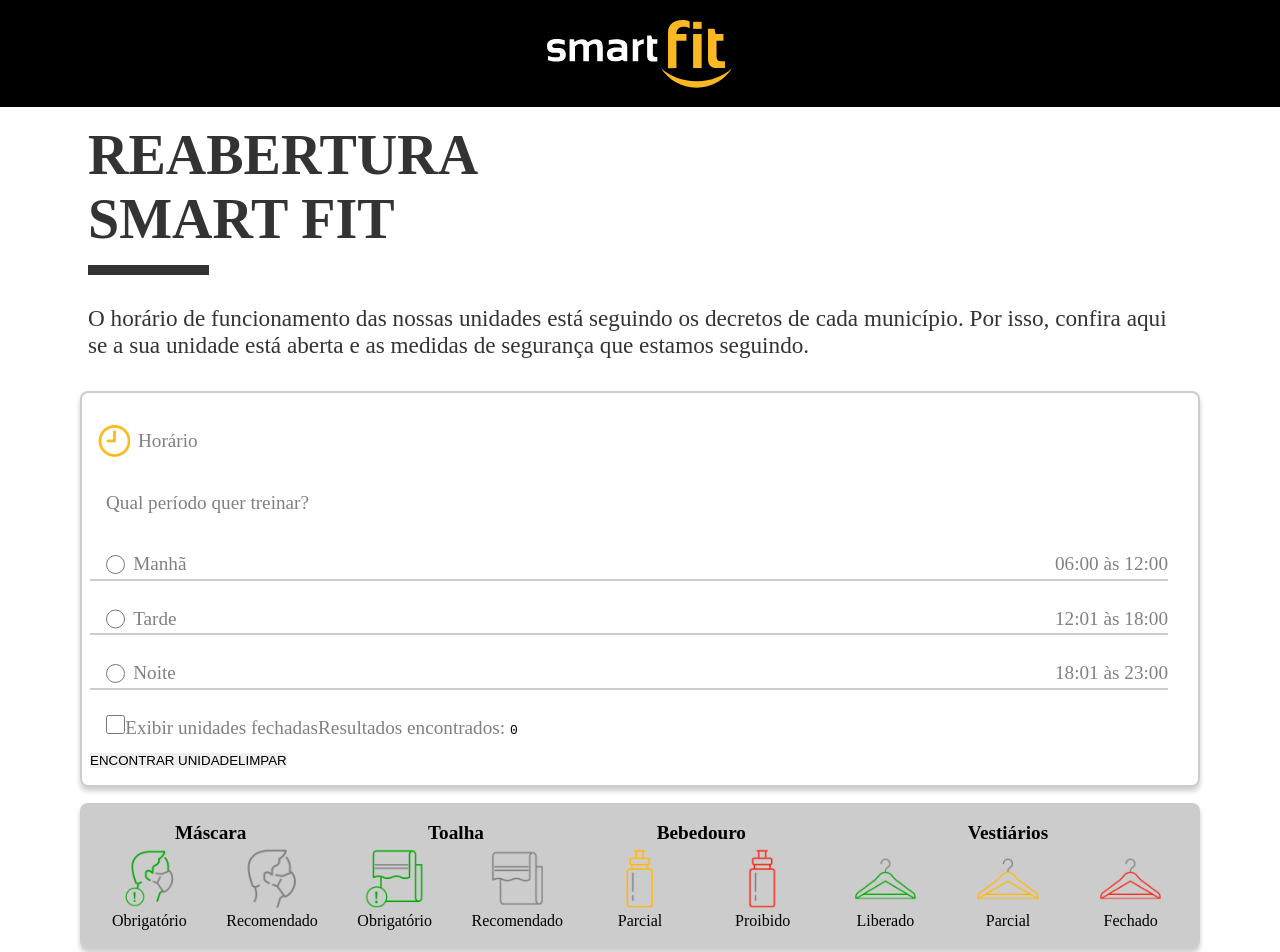
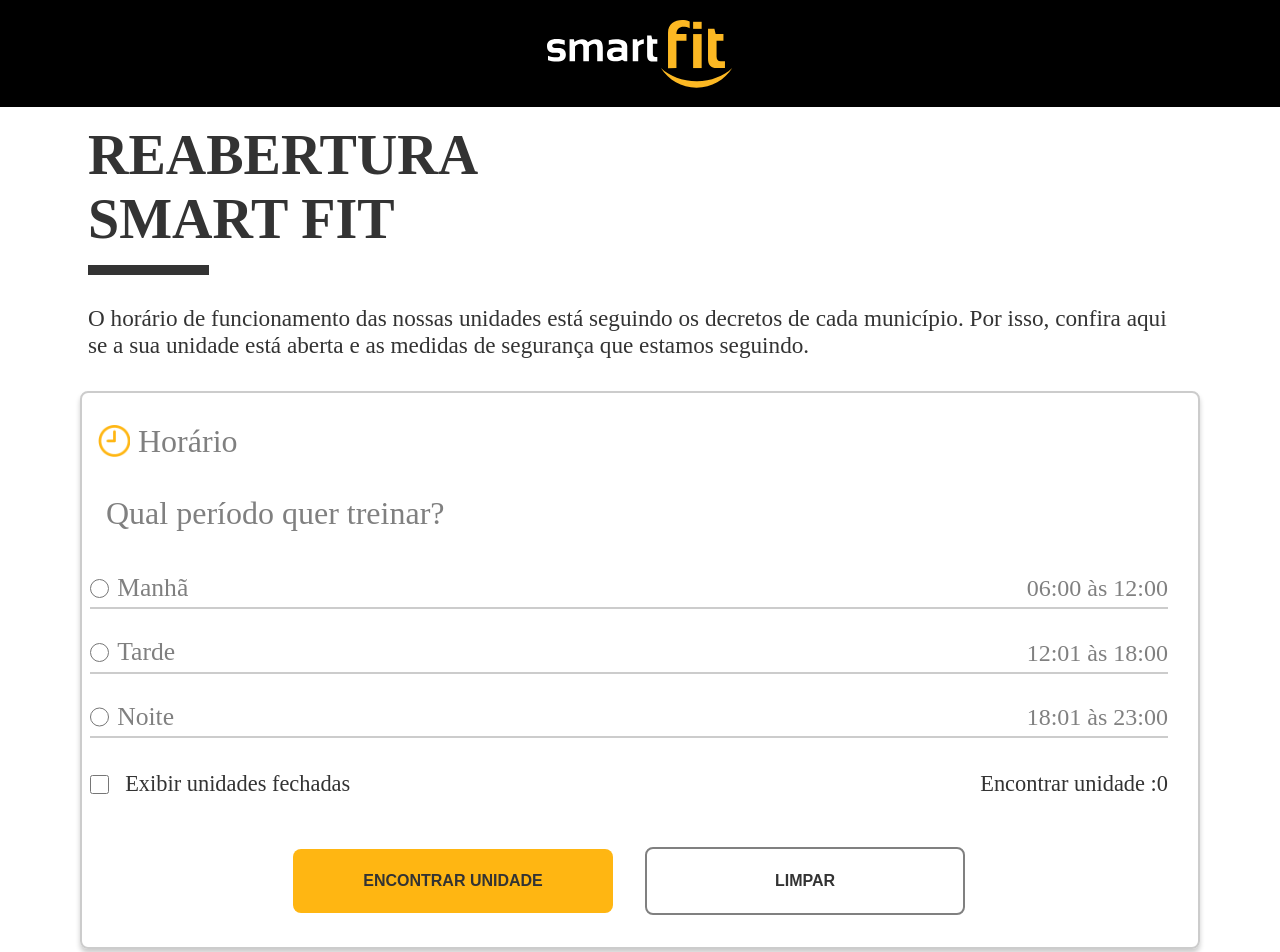
Before and after one commit to biellil/challenge-smartsite-front-end, a React (Vite) app: page / in a window 1280 px wide. Shown: the top 952 px of the page. Built offline with nearby package versions, Linux system fonts and the light colour scheme; a web font is replaced by a local one.

Commit message:
feat: :sparkles: Addition of the 'zod' and 'react-hook-form' libraries to perform input validation.

```diff
--- a/package.json
+++ b/package.json
@@ -12,14 +12,16 @@
   },
   "dependencies": {
     "@hookform/resolvers": "^3.3.4",
+    "axios": "^1.6.7",
     "json-server": "^1.0.0-alpha.22",
     "react": "^18.2.0",
     "react-dom": "^18.2.0",
-    "react-hook-form": "^7.49.3",
+    "react-hook-form": "^7.50.0",
     "react-router-dom": "^6.21.1",
     "styled-components": "^6.1.6",
     "turbo": "^1.11.2",
-    "zod": "^3.22.4"
+    "zod": "^3.22.4",
+    "zoid": "^9.0.86"
   },
   "devDependencies": {
     "@rocketseat/eslint-config": "^2.1.0",
--- a/src/pages/Horarios/index.tsx
+++ b/src/pages/Horarios/index.tsx
@@ -1,78 +1,109 @@
+import { zodResolver } from '@hookform/resolvers/zod'
+import { useForm } from 'react-hook-form'
+import { z } from 'zod'
 import iconTime from '../../assets/images/icon-hour.png'
-import InputComponent from './componests/input'
 import {
+  Button1,
+  Button2,
   FormContainer,
   Heroicon,
   LabelRadio,
   Labelcheckbox,
   SectionContainer,
+  SelectButton,
 } from './styles'
+
+const formSchema = z.object({
+  período: z.enum(['Manhã', 'Tarde', 'Noite']).optional().refine(Boolean, {
+    message: 'Selecione um período: manhã, tarde ou noite',
+  }),
+  unidades: z.boolean().optional(),
+})
+
+type FormData = z.infer<typeof formSchema>
+
 export function Horarios() {
+  const {
+    register,
+    handleSubmit,
+    reset,
+    formState: { errors },
+  } = useForm<FormData>({
+    resolver: zodResolver(formSchema),
+  })
+
+  function createHandleSubmit(data: FormData) {
+    console.log(data)
+  }
+
   return (
     <SectionContainer className="container">
       <Heroicon>
-        <img src={iconTime} />
+        <img src={iconTime} alt="Ícone de Horário" />
         <h2>Horário</h2>
       </Heroicon>
       <p>Qual período quer treinar?</p>
-      <FormContainer method="get">
-        <LabelRadio htmlFor="morning">
+      <FormContainer onSubmit={handleSubmit(createHandleSubmit)}>
+        <LabelRadio htmlFor="Manhã">
           <div>
-            <InputComponent
+            <input
               type="radio"
               id="Manhã"
-              name="schedule"
-              value="morning"
-              label="Manhã"
+              value="Manhã"
+              {...register('período')}
             />
             <span>Manhã</span>
           </div>
           <span>06:00 às 12:00</span>
         </LabelRadio>
-        <LabelRadio htmlFor="afternoon">
+
+        <LabelRadio htmlFor="Tarde">
           <div>
-            <InputComponent
+            <input
               type="radio"
-              id="afternoon"
-              name="schedule"
-              value="afternoon"
-              label="Tarde"
+              id="Tarde"
+              value="Tarde"
+              {...register('período')}
             />
             <span>Tarde</span>
           </div>
           <span>12:01 às 18:00</span>
         </LabelRadio>
-        <LabelRadio htmlFor="evening">
+
+        <LabelRadio htmlFor="Noite">
           <div>
-            <InputComponent
+            <input
               type="radio"
-              id="evening"
-              name="schedule"
-              value="evening"
-              label="Noite"
+              id="Noite"
+              value="Noite"
+              {...register('período')}
             />
             <span>Noite</span>
           </div>
           <span>18:01 às 23:00</span>
         </LabelRadio>
-        <Labelcheckbox htmlFor="closed-units">
+
+        <Labelcheckbox>
           <div>
-            <InputComponent
+            <input
               type="checkbox"
               id="closed-units"
-              label="Exibir unidades fechadas"
+              {...register('unidades')}
             />
             <span>Exibir unidades fechadas</span>
           </div>
+          <span>Encontrar unidade :0</span>
+        </Labelcheckbox>
+
+        <SelectButton>
+          {errors.período && <p>{errors.período.message}</p>}
           <div>
-            <span> Resultados encontrados: </span>
-            <samp>0</samp>
+            <Button1 type="submit">ENCONTRAR UNIDADE</Button1>
+            <Button2 type="reset" onClick={() => reset()}>
+              LIMPAR
+            </Button2>
           </div>
-        </Labelcheckbox>
-        <div>
-          <button type="submit">ENCONTRAR UNIDADE</button>
-          <button type="reset">LIMPAR</button>
-        </div>
+        </SelectButton>
       </FormContainer>
     </SectionContainer>
   )
--- a/src/pages/Horarios/styles.ts
+++ b/src/pages/Horarios/styles.ts
@@ -12,7 +12,7 @@
   gap: 1rem;
   p {
     color: var(--light-grey);
-    font-size: 1.2rem;
+    font-size: 2rem;
     font-weight: 300;
     line-height: 1.5;
     margin: 0rem 1rem;
@@ -36,7 +36,7 @@
   h2 {
     line-height: 1.5;
     font-weight: normal;
-    font-size: 1.2rem;
+    font-size: 2rem;
     color: var(--light-grey);
   }
 `
@@ -54,7 +54,7 @@
   span {
     line-height: 1.5;
     font-weight: normal;
-    font-size: 1.2rem;
+    font-size: 1.5rem;
     color: var(--light-grey);
   }
 `
@@ -68,6 +68,71 @@
     display: flex;
     align-items: center;
     gap: 0.5rem;
+
+    > span {
+      line-height: 1.5;
+      font-weight: normal;
+      font-size: 1.6rem;
+      color: var(--light-grey);
+    }
   }
 `
-export const Labelcheckbox = styled.label``
+export const Labelcheckbox = styled.label`
+  display: flex;
+  align-items: center;
+  justify-content: space-between;
+  > span {
+    line-height: 2;
+    font-weight: normal;
+    font-size: 1.4rem;
+    color: var(--dark-grey);
+  }
+  div {
+    display: flex;
+    align-items: center;
+    gap: 1rem;
+
+    > span {
+      line-height: 2;
+      font-weight: normal;
+      font-size: 1.4rem;
+      color: var(--dark-grey);
+    }
+  }
+`
+
+export const SelectButton = styled.div`
+  display: flex;
+  flex-direction: column;
+  padding: 1rem;
+
+  > div {
+    display: flex;
+    align-items: center;
+    justify-content: center;
+    gap: 2rem;
+
+    button {
+      margin-top: 1rem;
+      padding: 1rem 2.5rem;
+      width: 20rem;
+      border-radius: 8px;
+      line-height: 2;
+      font-weight: 900;
+      font-size: 1rem;
+      color: var(--dark-grey);
+      cursor: pointer;
+
+      &:hover {
+        box-shadow: 0 4px 5px 0 rgba(0, 0, 0, 0.2);
+      }
+    }
+  }
+`
+export const Button1 = styled.button`
+  background: var(--yellow);
+`
+export const Button2 = styled.button`
+  background: white;
+  border: 2px solid var(--light-grey);
+`
```
Also changed, not shown: 1 other file (tests, documents, lock files or other folders).
